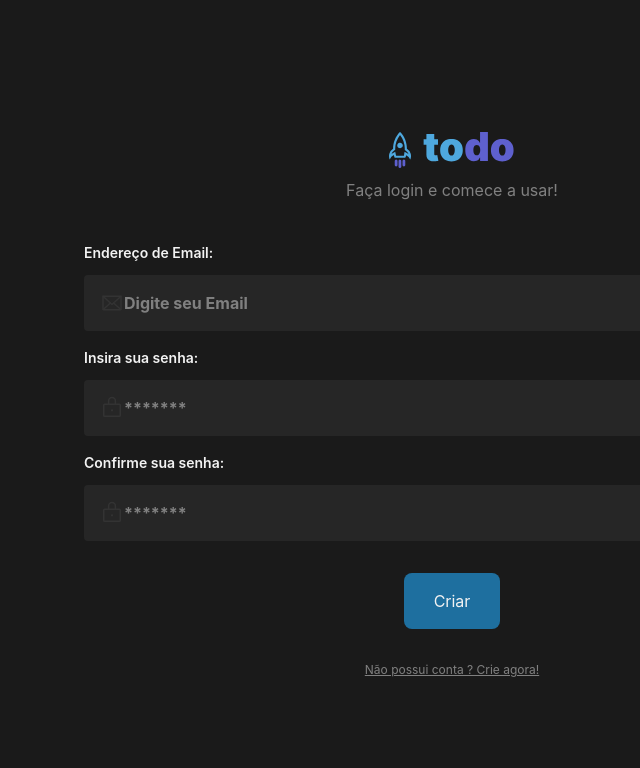
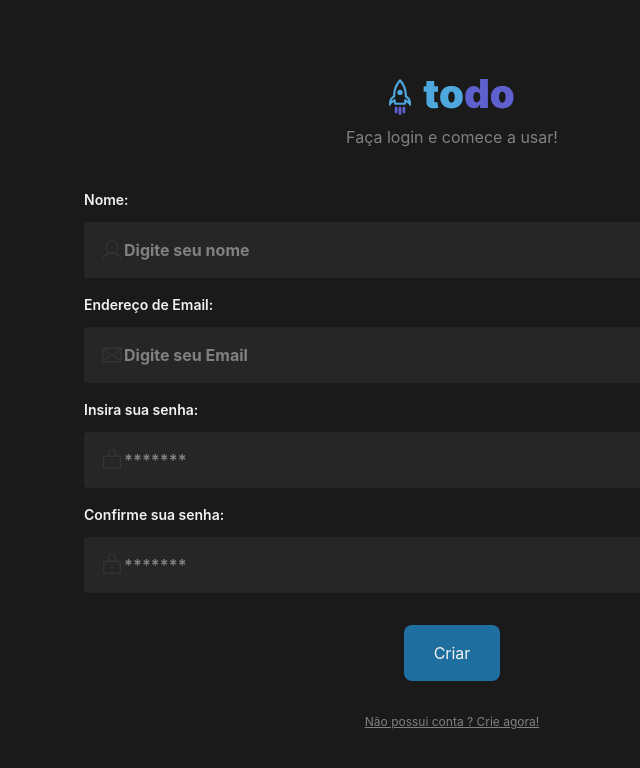
Before and after one commit to JVMoreiraD/to-do, a React (Vite) app: page /signUp in a window 1280 px wide. Shown: the top 768 px of the page, without its empty margins (188-828 px from the left). Built offline with nearby package versions, Linux system fonts and the light colour scheme.

Commit message:
fix: paths

```diff
--- a/src/pages/SignIn/SignIn.tsx
+++ b/src/pages/SignIn/SignIn.tsx
@@ -55,7 +55,7 @@ export function SignIn() {
                     <a className='text-gray-300 underline hover:text-gray-200 cursor-pointer '>Esqueceu a senha ?</a>
                 </Text>
                 <Text asChild size='sm'>
-                    <Link to={'/SignUp'} className='text-gray-300 underline hover:text-gray-200 cursor-pointer '>Não possui conta ? Crie agora!</Link>
+                    <Link to={'/signUp'} className='text-gray-300 underline hover:text-gray-200 cursor-pointer '>Não possui conta ? Crie agora!</Link>
                 </Text>
             </footer>
         </div>
--- a/src/pages/SignUp/SignUp.tsx
+++ b/src/pages/SignUp/SignUp.tsx
@@ -1,4 +1,4 @@
-import { Envelope, Lock } from "phosphor-react";
+import { Envelope, Lock, User } from "phosphor-react";
 import { Link } from "react-router-dom";
 import { Button } from "../../components/Button/Button";
 import { CheckBox } from "../../components/Checkbox/Checkbox";
@@ -15,6 +15,17 @@ export function SignUp() {
                 </Text>
             </header>
             <form className='flex flex-col items-center w-full mt-10 gap-4'>
+                <label htmlFor='name' className='flex flex-col gap-3'>
+                    <Text className='font-semibold'>
+                        Nome:
+                    </Text>
+                    <TextInput.root>
+                        <TextInput.icon>
+                            <User />
+                        </TextInput.icon>
+                        <TextInput.input id='name' placeholder='Digite seu nome' type={'text'} />
+                    </TextInput.root>
+                </label>
                 <label htmlFor='email' className='flex flex-col gap-3'>
                     <Text className='font-semibold'>
                         Endereço de Email:
@@ -54,7 +65,7 @@ export function SignUp() {
             </form>
             <footer className='flex flex-col items-center gap-4 mt-8'>
                 <Text asChild size='sm'>
-                    <Link to={'/SignIn'} className='text-gray-300 underline hover:text-gray-200 cursor-pointer '>Não possui conta ? Crie agora!</Link>
+                    <Link to={'/signIn'} className='text-gray-300 underline hover:text-gray-200 cursor-pointer '>Não possui conta ? Crie agora!</Link>
                 </Text>
             </footer>
         </div>
```
